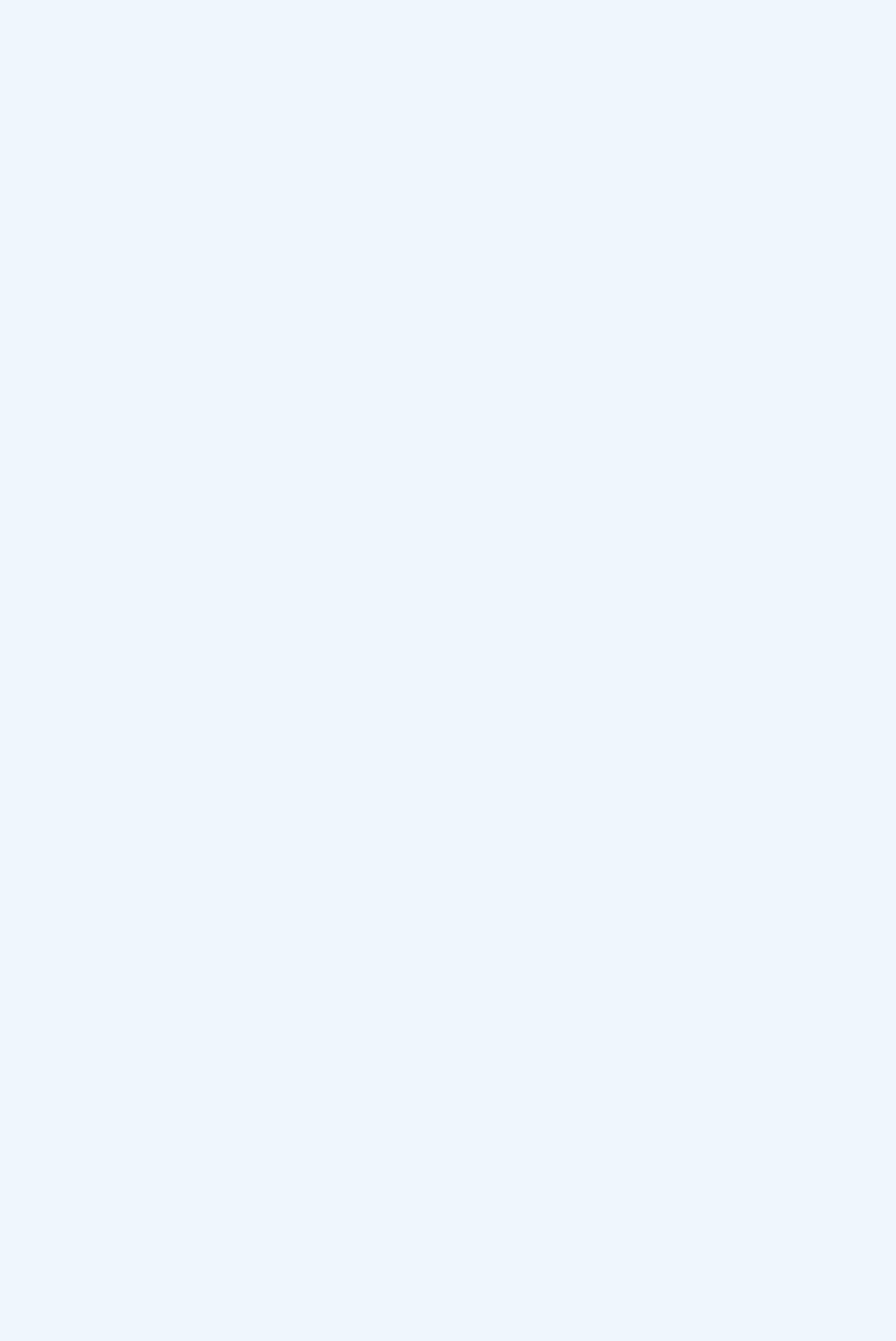
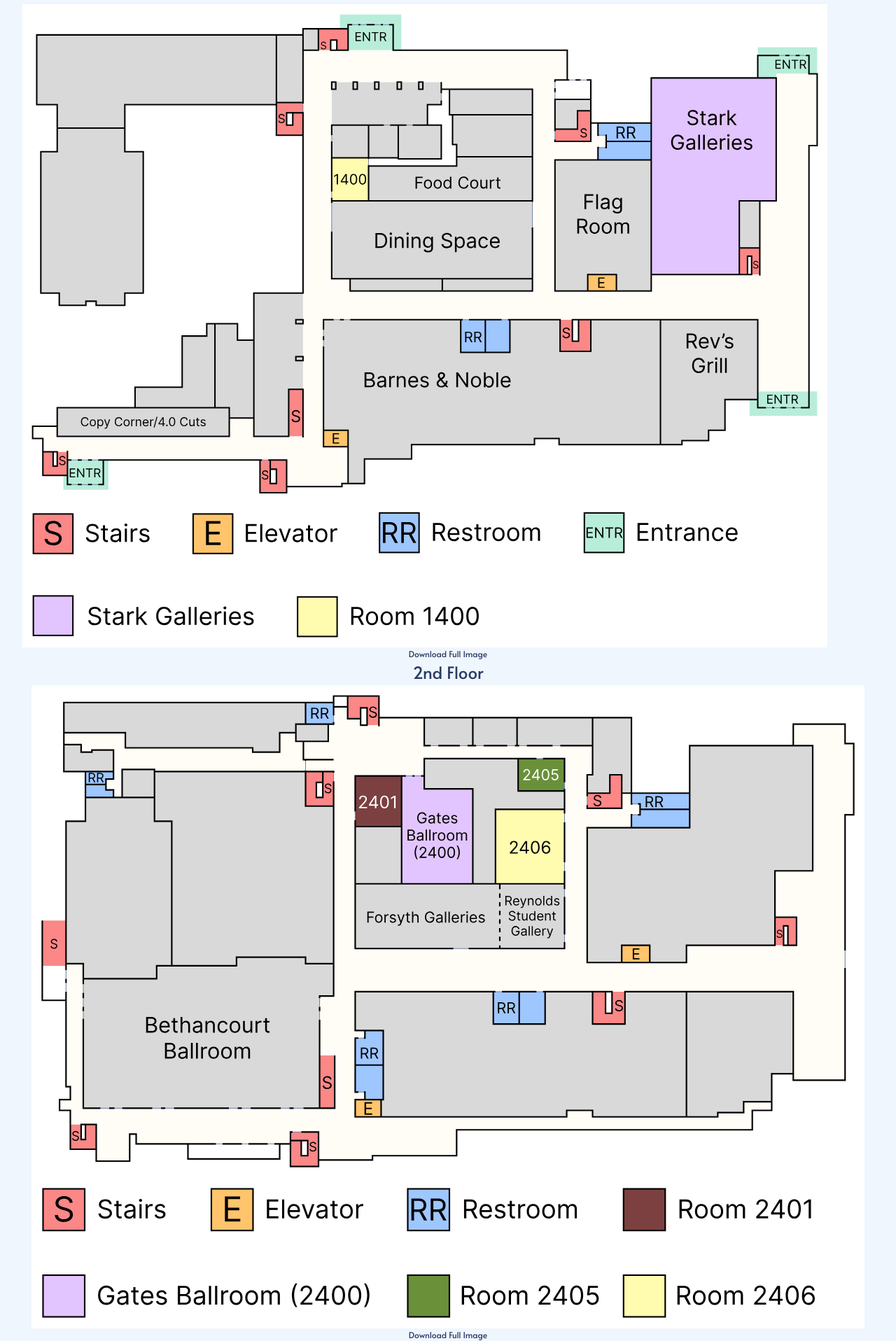
Before and after one commit to victoriaemily/SASE-SCRC, a Next.js app: page /guide/maps in a window 1280 px wide. Shown: the part 102-2018 px from the top of the page at 70% size. Before the commit the page ends 800 px from the top, so only its background shows below. Built offline with nearby package versions, Linux system fonts and the light colour scheme.

Commit message:
Added msc floor maps

```diff
--- a/src/pages/guide/maps/index.jsx
+++ b/src/pages/guide/maps/index.jsx
@@ -10,10 +10,34 @@ export default function Maps() {
 	}, []);
 
 	return (
-		<div className="guide-page">
+		<div id="guide-map" className="guide-page">
 			<a href="/guide" className="return-button">
 				<h1>Back to Guide</h1>
 			</a>
+			<div className="image-container">
+				<div>
+					<h2>1st Floor</h2>
+					<div
+						role="img"
+						aria-label="The first level floor map of Memorial Student Center (MSC)"
+						className="msc-map msc-floor1"
+					></div>
+					<a href="/public/maps/msc-floor1.jpg" download>
+						Download Full Image
+					</a>
+				</div>
+				<div>
+					<h2>2nd Floor</h2>
+					<div
+						role="img"
+						aria-label="The second level floor map of Memorial Student Center (MSC)"
+						className="msc-map msc-floor2"
+					></div>
+					<a href="/public/maps/msc-floor2.jpg" download>
+						Download Full Image
+					</a>
+				</div>
+			</div>
 		</div>
 	);
 }
--- a/src/styles/guide.css
+++ b/src/styles/guide.css
@@ -225,6 +225,26 @@
   animation: collapseEventContent 0.8s ease;
 }
 
+#guide-map .image-container {
+  display: flex;
+  flex-direction: column;
+  margin: auto;
+}
+
+#guide-map .image-container > div {
+  width: 100%;
+  aspect-ratio: 1.25/1;
+}
+
+#guide-map .image-container h2 {
+  font-size: 2rem;
+}
+
+#guide-map .image-container .msc-map {
+  height: 100%;
+  margin: auto;
+}
+
 @keyframes expandEventContent {
   0% {
     height: 80px;
--- a/src/styles/venue.css
+++ b/src/styles/venue.css
@@ -80,8 +80,7 @@ h2#venue-address {
   text-align: center;
 }
 
-#floor-maps .image-container > div,
-#parking-maps .image-container > div {
+.image-container > div {
   display: flex;
   flex-direction: column;
   align-items: center;
@@ -93,7 +92,7 @@ h2#venue-address {
   padding-block-start: var(--header-size);
 }
 
-#msc-floor1 {
+.msc-floor1 {
   background-repeat: no-repeat;
   background-image: url("/maps/msc-floor1.svg");
   background-size: contain;
@@ -101,11 +100,11 @@ h2#venue-address {
   height: 85vw;
 }
 
-#msc-floor2 {
+.msc-floor2 {
   background-repeat: no-repeat;
   background-image: url("/maps/msc-floor2.svg");
   background-size: contain;
-  background-position: left;
+  background-position: center;
   height: 75vw;
 }
 
@@ -181,12 +180,7 @@ h2#venue-address {
     height: 80vh;
   }
 
-  #msc-floor1 {
-    width: 90%;
-    height: 70%;
-  }
-
-  #msc-floor2 {
+  .msc-map {
     width: 90%;
     height: 70%;
   }
@@ -207,12 +201,7 @@ h2#venue-address {
 }
 @media (min-width: 1024px) {
   /* big landscape tablets, laptops, and desktops */
-  #msc-floor1 {
-    width: 88%;
-    height: 88%;
-  }
-
-  #msc-floor2 {
+  .msc-map {
     width: 88%;
     height: 88%;
   }
@@ -249,12 +238,7 @@ h2#venue-address {
     height: 60vh;
   }
 
-  #msc-floor1 {
-    width: 100%;
-    height: 100%;
-  }
-
-  #msc-floor2 {
+  .msc-map {
     width: 100%;
     height: 100%;
   }
```
